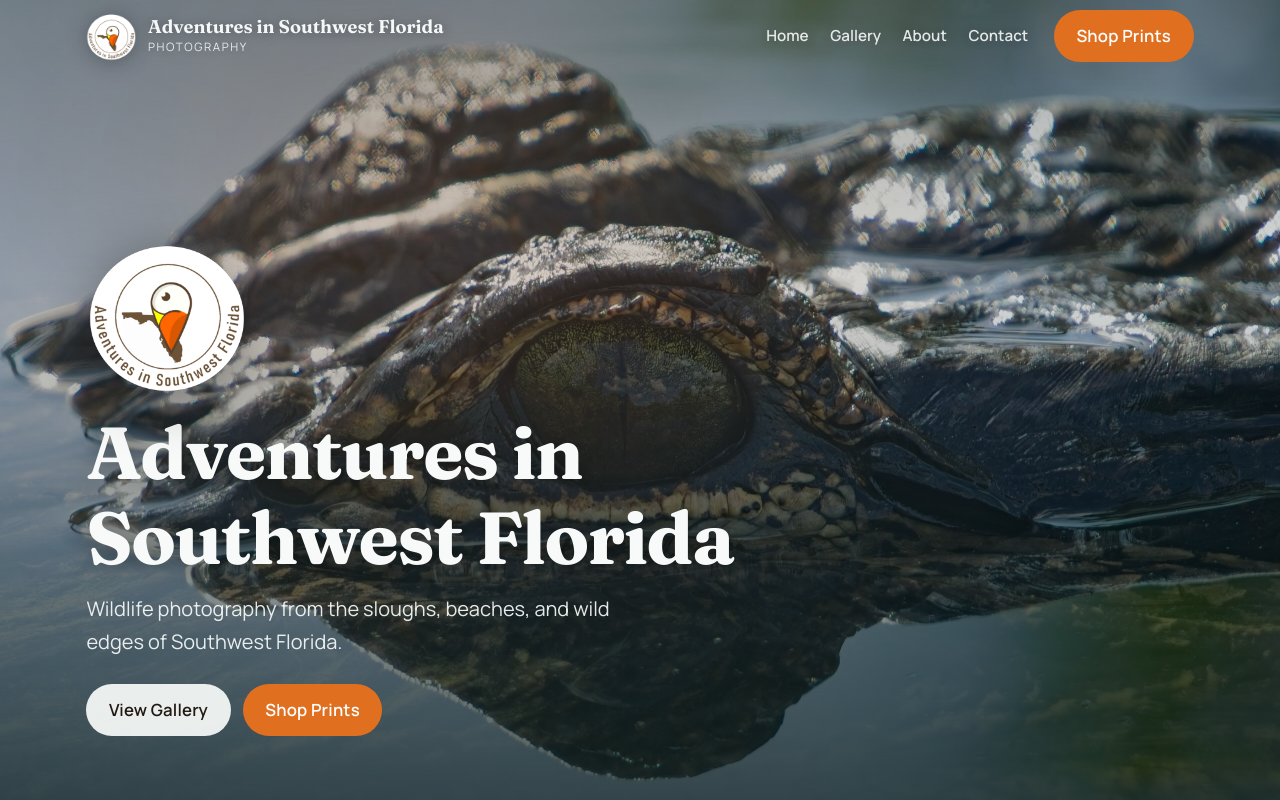
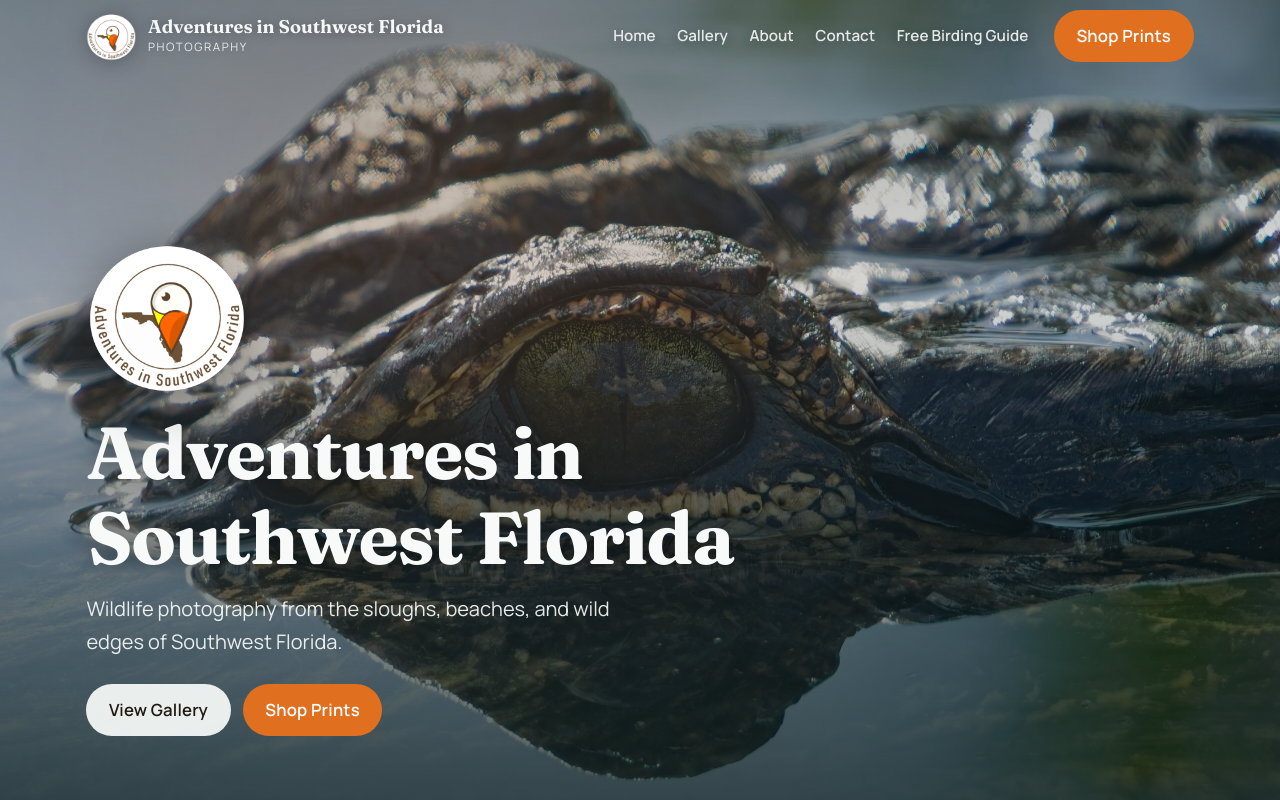
Before and after one commit to achuzan/adventuresswflorida.com, a React (Vite) app: page / in a window 1280 px wide. Shown: the top 800 px of the page. Built offline with nearby package versions, Linux system fonts and the light colour scheme; no server answers.

Commit message:
Adding the field guide

```diff
--- a/src/components/Header.tsx
+++ b/src/components/Header.tsx
@@ -75,6 +75,14 @@ export function Header() {
               {link.label}
             </NavLink>
           ))}
+          <a
+            href={site.birdingGuideUrl}
+            target="_blank"
+            rel="noreferrer"
+            onClick={() => setOpen(false)}
+          >
+            Free Birding Guide
+          </a>
           <a className="btn btn--accent site-nav__shop" href={site.shopUrl}>
             Shop Prints
           </a>
--- a/src/index.css
+++ b/src/index.css
@@ -246,6 +246,7 @@ main {
   font-weight: 560;
   font-size: 0.95rem;
   opacity: 0.82;
+  white-space: nowrap;
 }
 
 .site-nav a:not(.btn):hover,
@@ -1183,7 +1184,7 @@ main {
   }
 }
 
-@media (max-width: 720px) {
+@media (max-width: 1100px) {
   .nav-toggle {
     display: grid;
   }
@@ -1226,7 +1227,9 @@ main {
     margin: 1.25rem 0 0;
     width: 100%;
   }
+}
 
+@media (max-width: 720px) {
   .brand-lockup__text {
     display: none;
   }
--- a/src/site.ts
+++ b/src/site.ts
@@ -7,6 +7,7 @@ export const site = {
   baseLocation: 'Lehigh Acres, Florida',
   email: 'adventuresswflorida@gmail.com',
   shopUrl: 'https://shop.adventuresswflorida.com',
+  birdingGuideUrl: '/guides/SWFL-Birding-Hotspots-Guide.pdf',
   defaultOgImage: '/photos/alligator.jpg',
   socials: {
     instagram: 'https://www.instagram.com/adventuresswflorida/',
```
